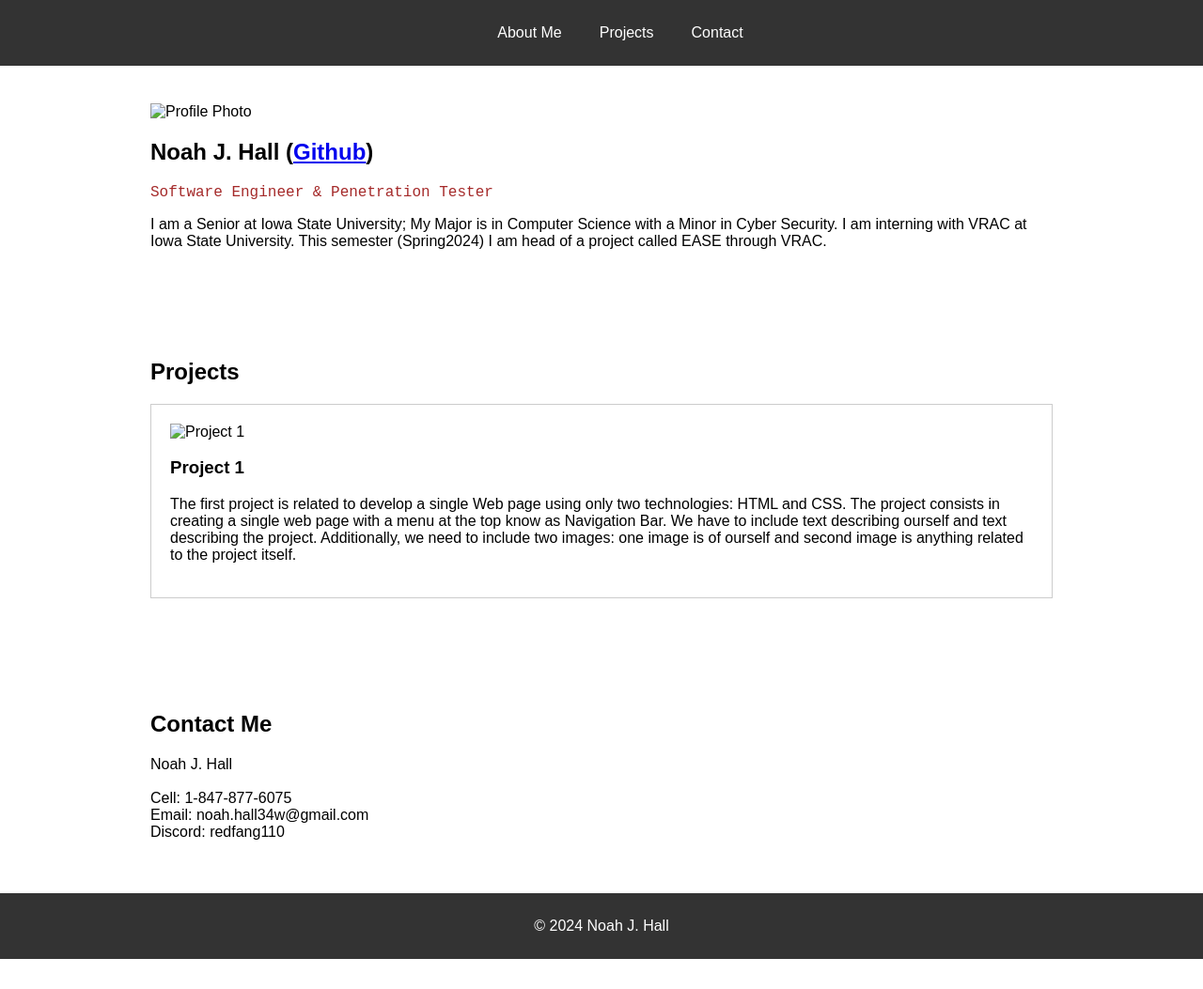
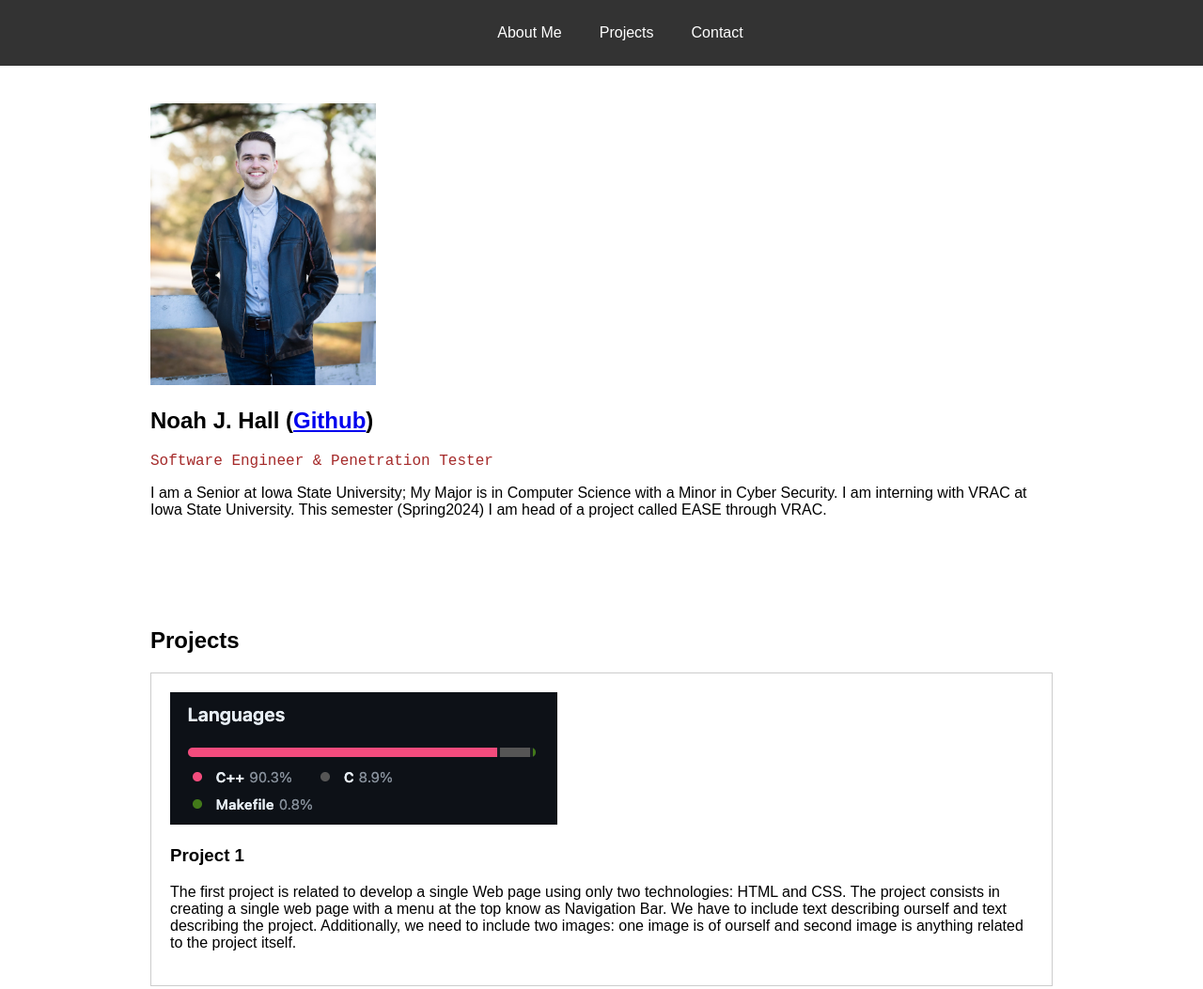
Before and after one commit to redfang110/personal, a plain HTML site: page index.html in a window 1280 px wide. Shown: the top 1053 px of the page at 94% size. Before the commit the page ends 1021 px from the top, so only its background shows below. Drawn offline with Linux system fonts and the light colour scheme.

Commit message:
Add files via upload

```diff
--- a/index.html
+++ b/index.html
@@ -32,7 +32,7 @@
 
     <section id="about">
         <div class="container">
-            <img src="./images/profile.jpg" alt="Profile Photo">
+            <img src="./profile.jpg" alt="Profile Photo">
             <h1>Noah J. Hall (<a href="https://github.com/redfang110" target="_blank">Github</a>)</h1>
             <p style="font-family: 'Courier New', Courier, monospace; color: brown">Software Engineer & Penetration Tester</p>
             <p>I am a Senior at Iowa State University;
@@ -47,7 +47,7 @@
         <div class="container">
             <h2>Projects</h2>
             <div class="project">
-                <img src= "./images/project1.png" alt="Project 1">
+                <img src= "./project1.png" alt="Project 1">
                 <h3>Project 1</h3>
                 <p>The first project is related to develop a single Web page using
                 only two technologies: HTML and CSS. The project consists in
```
